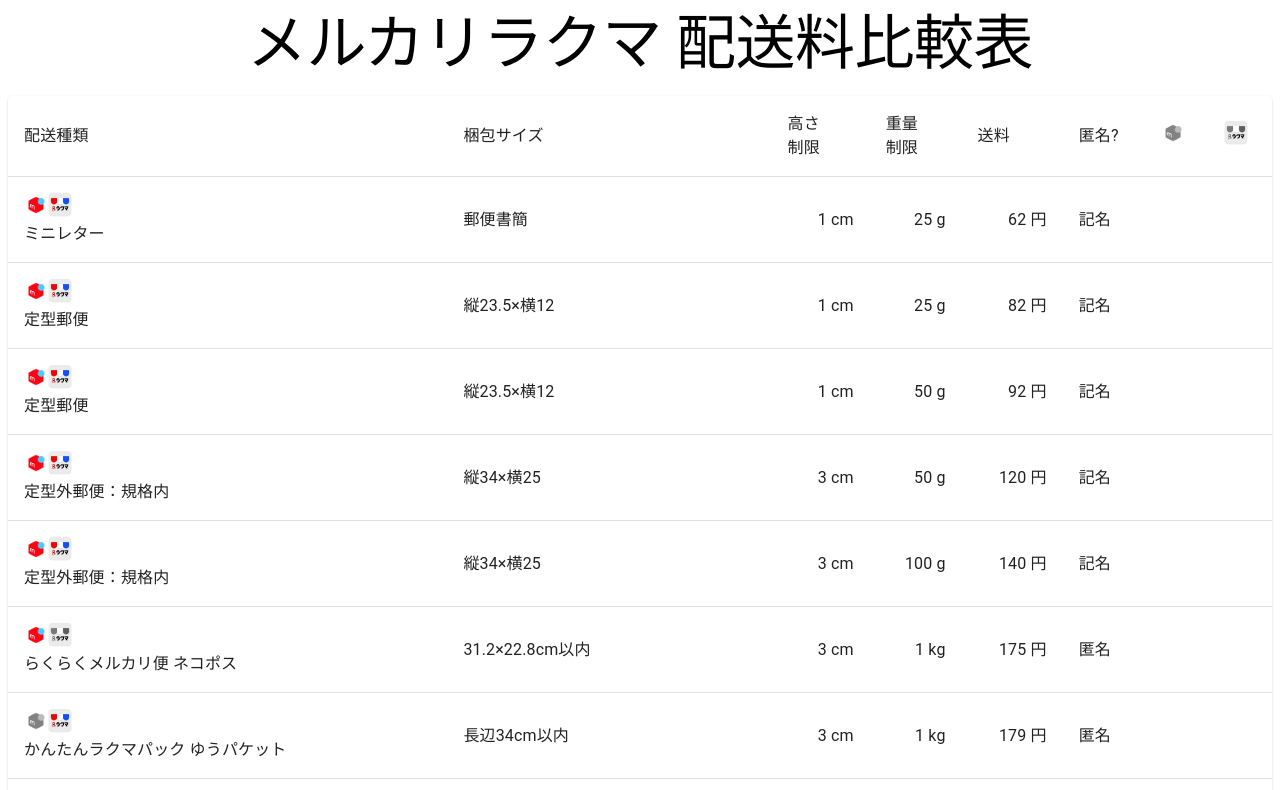
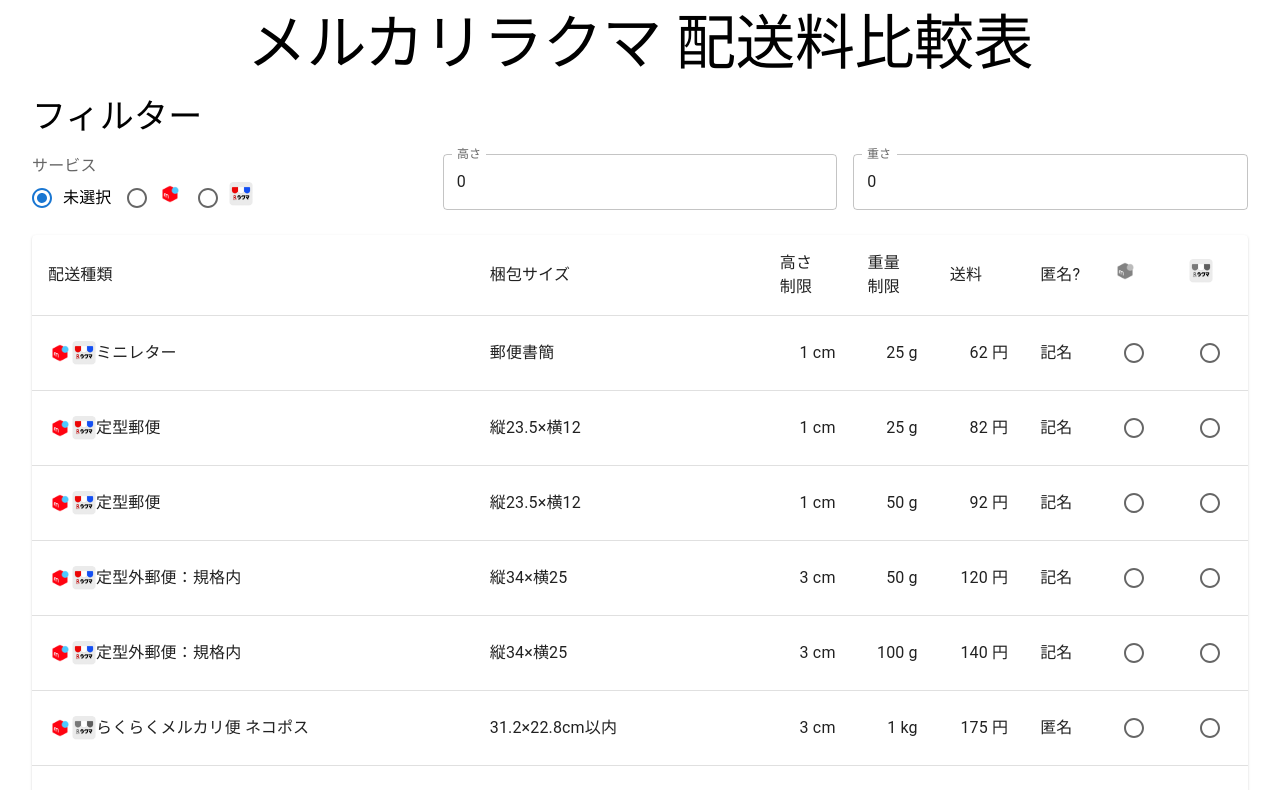
Before and after one commit to yuto-moriizumi/mercari-rakuma-comparator, a Next.js app: page / in a window 1280 px wide. Shown: the top 790 px of the page. Built offline with nearby package versions, Linux system fonts and the light colour scheme.

Commit message:
フィルター機能を追加

```diff
--- a/src/pages/index.tsx
+++ b/src/pages/index.tsx
@@ -1,7 +1,12 @@
 import Head from 'next/head';
-import { Inter } from 'next/font/google';
 import {
+  Box,
+  FormControl,
+  FormControlLabel,
+  FormLabel,
   Paper,
+  Radio,
+  RadioGroup,
   Stack,
   Table,
   TableBody,
@@ -9,152 +14,44 @@
   TableContainer,
   TableHead,
   TableRow,
+  TextField,
   Typography,
 } from '@mui/material';
 import { MercariIcon } from '@/components/MercariIcon';
 import { RakumaIcon } from '@/components/RakumaIcon';
 import { shippings } from '@/shippings';
+import { Container } from '@mui/system';
+import { useCallback, useMemo, useState } from 'react';
 
 const TITLE = 'メルカリラクマ 配送料比較表';
 
-const inter = Inter({ subsets: ['latin'] });
+export default function Home() {
+  const [selectedMercariShipping, setSelectedMercariShipping] = useState<
+    number | undefined
+  >(undefined);
+  const [selectedRakumaShipping, setSelectedRakumaShipping] = useState<
+    number | undefined
+  >(undefined);
+  const [service, setService] = useState('none');
+  const [g, setG] = useState(0);
+  const [height, setHeight] = useState(0);
+  const [filteredShippings, setFilteredShippings] = useState(shippings);
+  const filter = () =>
+    setFilteredShippings(
+      shippings.filter((shipping) => {
+        const pass_service =
+          service === 'none' ||
+          (service === 'mercari' && shipping.available.mercari) ||
+          (service === 'rakuma' && shipping.available.rakuma);
+        const pass_height =
+          Number.isNaN(height) || shipping.maxHeight >= height;
+        const pass_g = Number.isNaN(g) || shipping.g >= g;
+        return pass_service && pass_height && pass_g;
+      })
+    );
 
-export default function Home() {
-  return (
-    <>
-      <Head>
-        <title>{TITLE}</title>
-        <meta name="description" content="Generated by create next app" />
-        <meta
-          name="viewport"
-          content="widTableCell=device-widTableCell, initial-scale=1"
-        />
-        <link rel="icon" href="/favicon.ico" />
-      </Head>
-      <main>
-        <Stack spacing={2}>
-          <Typography variant="h2" textAlign="center">
-            {TITLE}
-          </Typography>
-          {/* <Accordion className="mb-3">
-              <Card>
-                <Card.Header>
-                  <Accordion.Toggle
-                    as={Button}
-                    variant="link"
-                    eventKey="0"
-                    className="p-0"
-                  >
-                    利益比較 ▼
-                  </Accordion.Toggle>
-                </Card.Header>
-                <Accordion.Collapse eventKey="0">
-                  <Card.Body>
-                    <p>
-                      発送サイズと出品価格に基づいて利益を計算します。「フィルター」の高さや重量の入力が必要です。
-                    </p>
-                    <Form inline className="mb-2">
-                      <Form.Label className="mr-2">出品価格</Form.Label>
-                      <Form.ConTableRowol
-                        placeholder="円単位"
-                        onChange={(e) =>
-                          TableCellis.setState({
-                            sell: parseInt(e.target.value, 10),
-                          })
-                        }
-                      />
-                    </Form>
-                    <p className="mb-1">
-                      メルカリの場合：
-                      {merukari_select !== -1
-                        ? `${shippings[merukari_select].name},${MaTableCell.ceil(
-                            sell * (1 - 0.1) - shippings[merukari_select].cost
-                          )}円`
-                        : '配送方法を選択してください'}
-                    </p>
-                    <p>
-                      ラクマの場合：
-                      {rakuma_select !== -1
-                        ? `${shippings[rakuma_select].name},${MaTableCell.ceil(
-                            sell * (1 - 0.06 * 1.1) -
-                              shippings[rakuma_select].cost
-                          )}円`
-                        : '配送方法を選択してください'}
-                    </p>
-                  </Card.Body>
-                </Accordion.Collapse>
-              </Card>
-            </Accordion> */}
-          {/* <Form className="mb-3">
-          <h2>フィルター</h2>
-          <Form.Row className="mb-2">
-            <Col>サービス</Col>
-            <Col>
-              <Form.Check
-                name="service"
-                type="radio"
-                inline
-                label="全て"
-                onClick={() => TableCellis.setState({ service: 'none' })}
-                checked={service === 'none'}
-              />
-            </Col>
-            <Col>
-              <Form.Check
-                name="service"
-                type="radio"
-                inline
-                label={
-                  <>
-                    <MercariIcon valid />
-                    メルカリ
-                  </>
-                }
-                onClick={() => TableCellis.setState({ service: 'mercari' })}
-              />
-            </Col>
-            <Col>
-              <Form.Check
-                name="service"
-                type="radio"
-                inline
-                label={
-                  <>
-                    <RakumaIcon valid />
-                    ラクマ
-                  </>
-                }
-                onClick={() => TableCellis.setState({ service: 'rakuma' })}
-              />
-            </Col>
-          </Form.Row>
-          <Form.Row className="mb-2">
-            <Col>高さで絞る</Col>
-            <Col>
-              <Form.ConTableRowol
-                placeholder="cm単位"
-                onChange={(e) => {
-                  TableCellis.setState({
-                    height: parseInt(e.target.value, 10),
-                  });
-                }}
-              />
-            </Col>
-          </Form.Row>
-          <Form.Row>
-            <Col>重量で絞る</Col>
-            <Col>
-              <Form.ConTableRowol
-                placeholder="g単位"
-                onChange={(e) => {
-                  TableCellis.setState({
-                    g: parseInt(e.target.value, 10),
-                  });
-                }}
-              />
-            </Col>
-          </Form.Row>
-        </Form> */}
+  const renderTable = useMemo(
+    () => (
       <TableContainer component={Paper}>
         <Table>
           <TableHead>
@@ -190,21 +87,8 @@
             </TableRow>
           </TableHead>
           <TableBody>
-                {shippings
-                  // .filter((shipping) => {
-                  //   // 条件で配送方法をフィルターする
-                  //   const pass_service =
-                  //     service === 'none' ||
-                  //     (service === 'mercari' && shipping.isAvailable4Mercari) ||
-                  //     (service === 'rakuma' && shipping.isAvailable4Rakuma);
-                  //   const pass_height =
-                  //     Number.isNaN(height) || shipping.maxHeight >= height;
-                  //   const pass_g = Number.isNaN(g) || shipping.g >= g;
-                  //   return pass_service && pass_height && pass_g;
-                  // })
-                  .map(
-                    (
-                      {
+            {filteredShippings.map(
+              ({
                 available,
                 name,
                 maxHeight,
@@ -212,22 +96,25 @@
                 g,
                 cost,
                 isAnonymous,
-                      },
-                      i
-                    ) => (
-                      <TableRow key={i}>
+                id,
+              }) => (
+                <TableRow key={id}>
                   <TableCell>
+                    <Box
+                      flexDirection="row"
+                      alignContent="center"
+                      display="flex"
+                    >
                       <MercariIcon valid={available.mercari} />
                       <RakumaIcon valid={available.rakuma} />
                       <Typography>{name}</Typography>
+                    </Box>
                   </TableCell>
                   <TableCell>
                     <Typography>{size}</Typography>
                   </TableCell>
                   <TableCell>
-                          <Typography textAlign="right">
-                            {maxHeight} cm
-                          </Typography>
+                    <Typography textAlign="right">{maxHeight} cm</Typography>
                   </TableCell>
                   <TableCell>
                     <Typography textAlign="right">
@@ -238,37 +125,19 @@
                     <Typography textAlign="right">{cost} 円</Typography>
                   </TableCell>
                   <TableCell>
-                          <Typography>
-                            {isAnonymous ? '匿名' : '記名'}
-                          </Typography>
+                    <Typography>{isAnonymous ? '匿名' : '記名'}</Typography>
                   </TableCell>
                   <TableCell>
-                          {/* <Form.Check
-                          name="merucari_select"
-                          type="radio"
-                          inline
-                          disabled={!shipping.isAvailable4Mercari}
-                          onClick={() =>
-                            TableCellis.setState({
-                              merukari_select: shipping.index,
-                            })
-                          }
-                          className="mx-0"
-                        /> */}
+                    <Radio
+                      checked={selectedMercariShipping === id}
+                      onChange={() => setSelectedMercariShipping(id)}
+                    />
                   </TableCell>
                   <TableCell>
-                          {/* <Form.Check
-                          name="rakuma_select"
-                          type="radio"
-                          inline
-                          disabled={!shipping.isAvailable4Rakuma}
-                          onClick={() =>
-                            TableCellis.setState({
-                              rakuma_select: shipping.index,
-                            })
-                          }
-                          className="mx-0"
-                        /> */}
+                    <Radio
+                      checked={selectedRakumaShipping === id}
+                      onChange={() => setSelectedRakumaShipping(id)}
+                    />
                   </TableCell>
                 </TableRow>
               )
@@ -276,8 +145,75 @@
           </TableBody>
         </Table>
       </TableContainer>
+    ),
+    [filteredShippings, selectedMercariShipping, selectedRakumaShipping]
+  );
+  return (
+    <>
+      <Head>
+        <title>{TITLE}</title>
+        <meta name="description" content="Generated by create next app" />
+        <meta
+          name="viewport"
+          content="widTableCell=device-widTableCell, initial-scale=1"
+        />
+        <link rel="icon" href="/favicon.ico" />
+      </Head>
+      <Container maxWidth="xl">
+        <Stack spacing={2}>
+          <Typography variant="h2" textAlign="center">
+            {TITLE}
+          </Typography>
+          <Typography variant="h4">フィルター</Typography>
+          <Stack direction="row" spacing={2} justifyContent="space-around">
+            <FormControl fullWidth>
+              <FormLabel>サービス</FormLabel>
+              <RadioGroup
+                row
+                defaultValue="none"
+                onChange={(e) => {
+                  setService(e.target.value);
+                  filter();
+                }}
+              >
+                <FormControlLabel
+                  value="none"
+                  control={<Radio />}
+                  label="未選択"
+                />
+                <FormControlLabel
+                  value="mercari"
+                  control={<Radio />}
+                  label={<MercariIcon valid />}
+                />
+                <FormControlLabel
+                  value="rakuma"
+                  control={<Radio />}
+                  label={<RakumaIcon valid />}
+                />
+              </RadioGroup>
+            </FormControl>
+            <TextField
+              label="高さ"
+              type="number"
+              fullWidth
+              value={height}
+              onChange={(e) => setHeight(Number(e.target.value))}
+              onBlur={filter}
+            />
+            <TextField
+              label="重さ"
+              placeholder="g単位"
+              type="number"
+              fullWidth
+              value={g}
+              onChange={(e) => setG(Number(e.target.value))}
+              onBlur={filter}
+            />
           </Stack>
-      </main>
+          <Box>{renderTable}</Box>
+        </Stack>
+      </Container>
     </>
   );
 }
--- a/src/shippings.ts
+++ b/src/shippings.ts
@@ -1,4 +1,5 @@
 export interface Shipping {
+  id: number;
   name: string;
   size: string;
   maxHeight: number;
@@ -663,4 +664,6 @@
       rakuma: true,
     },
   },
-];
+]
+  .map((s, i) => ({ id: i, ...s }))
+  .sort((a, b) => a.cost - b.cost);
```
Lines whose indentation alone changed are shown as unchanged.
